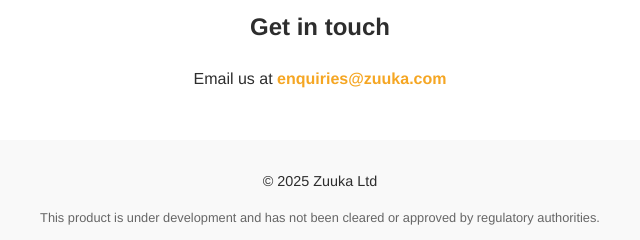
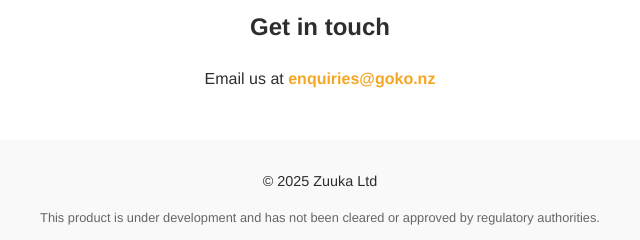
Before and after one commit to zuuka-nz/zuuka-website, a plain HTML site: page index.html in a window 1280 px wide. Shown: the part 783-1023 px from the top of the page, 320-960 px from the left. Drawn offline with Linux system fonts and the light colour scheme.

Commit message:
Update index.html

```diff
--- a/index.html
+++ b/index.html
@@ -47,7 +47,7 @@
 
     <section class="contact">
       <h2>Get in touch</h2>
-      <p>Email us at <a href="mailto:enquiries@zuuka.com">enquiries@zuuka.com</a></p>
+      <p>Email us at <a href="mailto:enquiries@goko.nz">enquiries@goko.nz</a></p>
     </section>
   </main>
 
```
